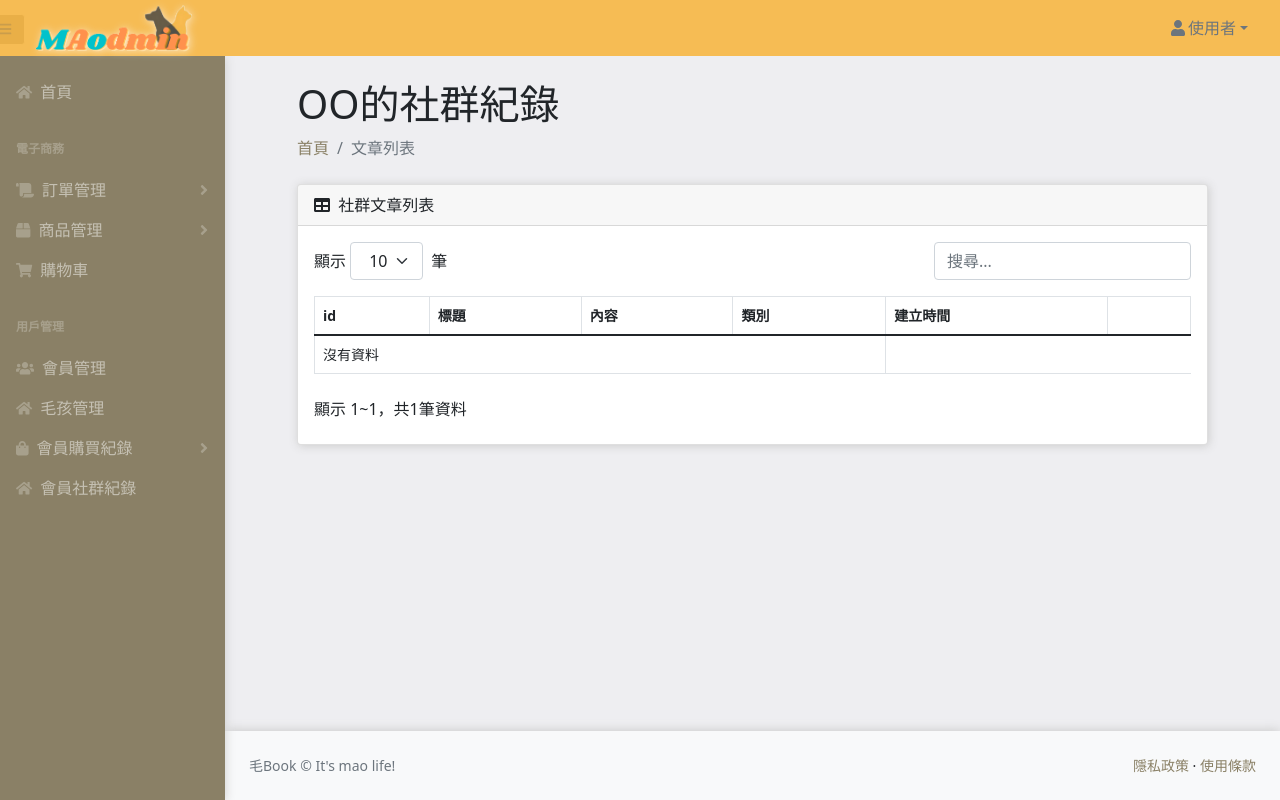
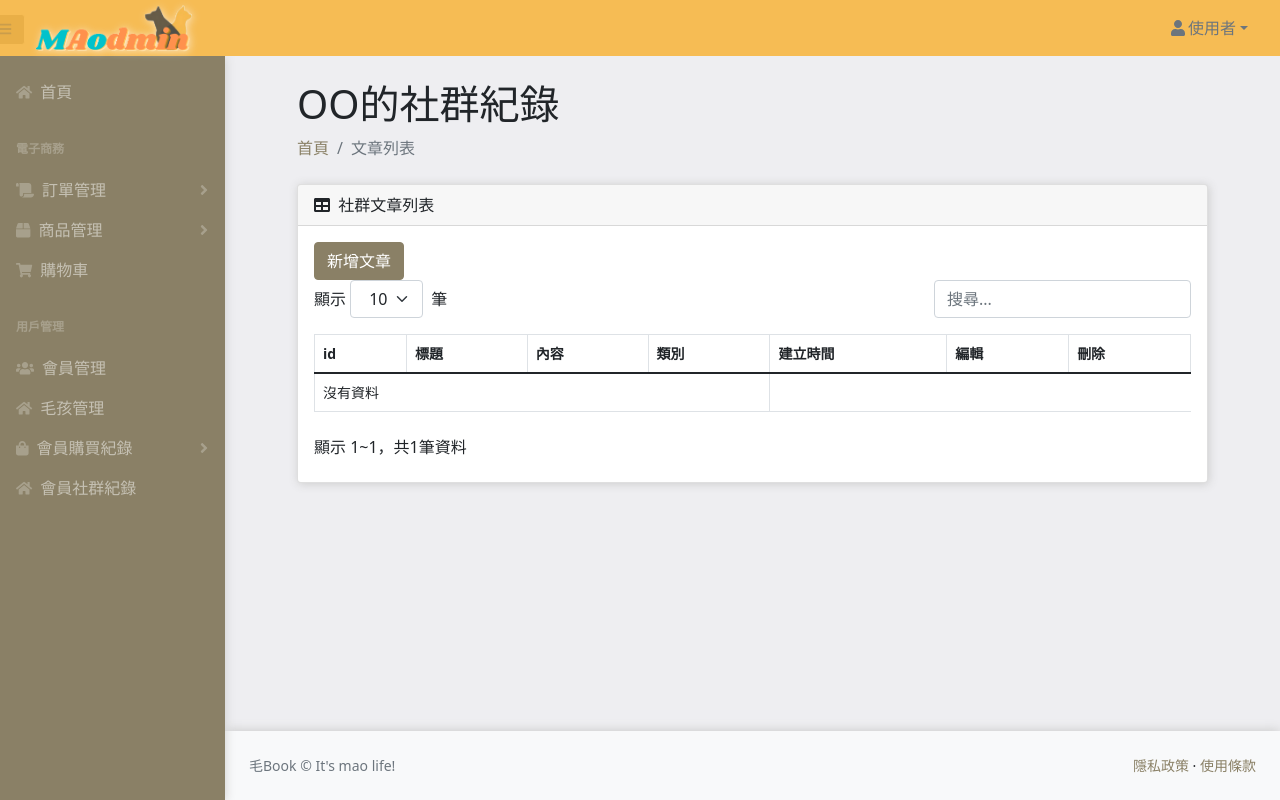
Before and after one commit to boterasuo/Maobook_backstage, a PHP site: page /user-social-log.php in a window 1280 px wide. Run offline with PHP 8.4, Linux system fonts and the light colour scheme; data that the repository does not hold is empty; some libraries are stand-ins or nearby versions.

Commit message:
Add files via upload
美_update

```diff
--- a/user-social-log.php
+++ b/user-social-log.php
@@ -30,8 +30,11 @@ $articleCount = $result->num_rows;
 </head>
 <body class="sb-nav-fixed">
 <?php require_once("main-nav.php"); ?>
+
 <!-- 主要內容 -->
 <div id="layoutSidenav_content">
+
+
     <div class="container px-0">
         <main class="main px-5">
             <div class="container-fluid px-4">
@@ -40,8 +43,6 @@ $articleCount = $result->num_rows;
                     <li class="breadcrumb-item"><a href="home.php">首頁</a></li>
                     <li class="breadcrumb-item active">文章列表</li>
                 </ol>
-
-
 
 <!----------------------- card ---------------------->
 <!--                <div class="row">-->
@@ -88,6 +89,10 @@ $articleCount = $result->num_rows;
 
                     <!-- 表格區塊 -->
                     <div class="card-body">
+                        <div>
+                            <a class="btn btn-primary" href="user-social-insert.php">新增文章</a>
+                        </div>
+
                         <table id="datatablesSimple">
                             <!-- 標題欄 -->
                             <thead>
@@ -98,20 +103,11 @@ $articleCount = $result->num_rows;
                                 <th>內容</th>
                                 <th>類別</th>
                                 <th>建立時間</th>
-                                <th></th>
+                                <th>編輯</th>
+                                <th>刪除</th>
                             </tr>
                             </thead>
 
-                            <!-- 總結資訊 tfoot -->
-                            <tfoot>
-<!--                            <tr>-->
-<!--                                <th>ID</th>-->
-<!--                                <th>帳號</th>-->
-<!--                                <th>名稱</th>-->
-<!--                                <th>建立時間</th>-->
-<!--                                <th>其他操作</th>-->
-<!--                            </tr>-->
-                            </tfoot>
 
                             <!-- 資料欄 tbody -->
                             <tbody>
@@ -124,15 +120,15 @@ $articleCount = $result->num_rows;
                                         <td><?=$row["article_content"]?></td>
                                         <td><?=$row["article_cate"]?></td>
                                         <td><?=$row["created_at"]?></td>
-                                        <td>
+                                        <td><!--編輯 -->
                                             <a class="btn btn-mao-primary "
-                                               href="user-social-edit.php?id=<?= $row["id"] ?>">
+                                               href="user-social-edit.php?id=<?=$row["id"] ?>">
                                                 <i class="fas fa-edit"></i>
                                             </a>
                                         </td>
-                                        <td>
+                                        <td><!--刪除 -->
                                             <a class="btn btn-mao-primary "
-                                               href="user-social-delete.php?id=<?=$row["id"]?>">
+                                               href="social-doDelete.php?id=<?=$row["id"]?>">
                                                 <i class="fas fa-trash-alt"></i>
                                             </a>
                                         </td>
```
